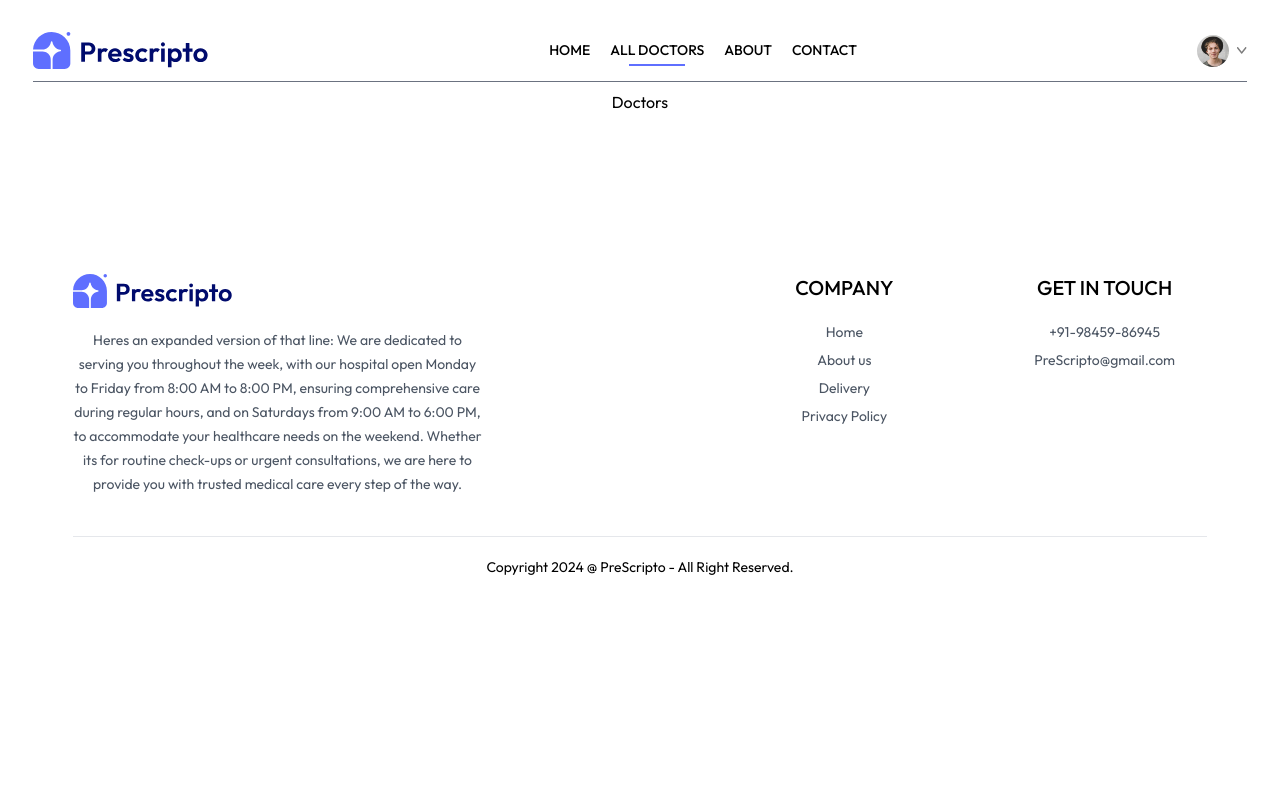
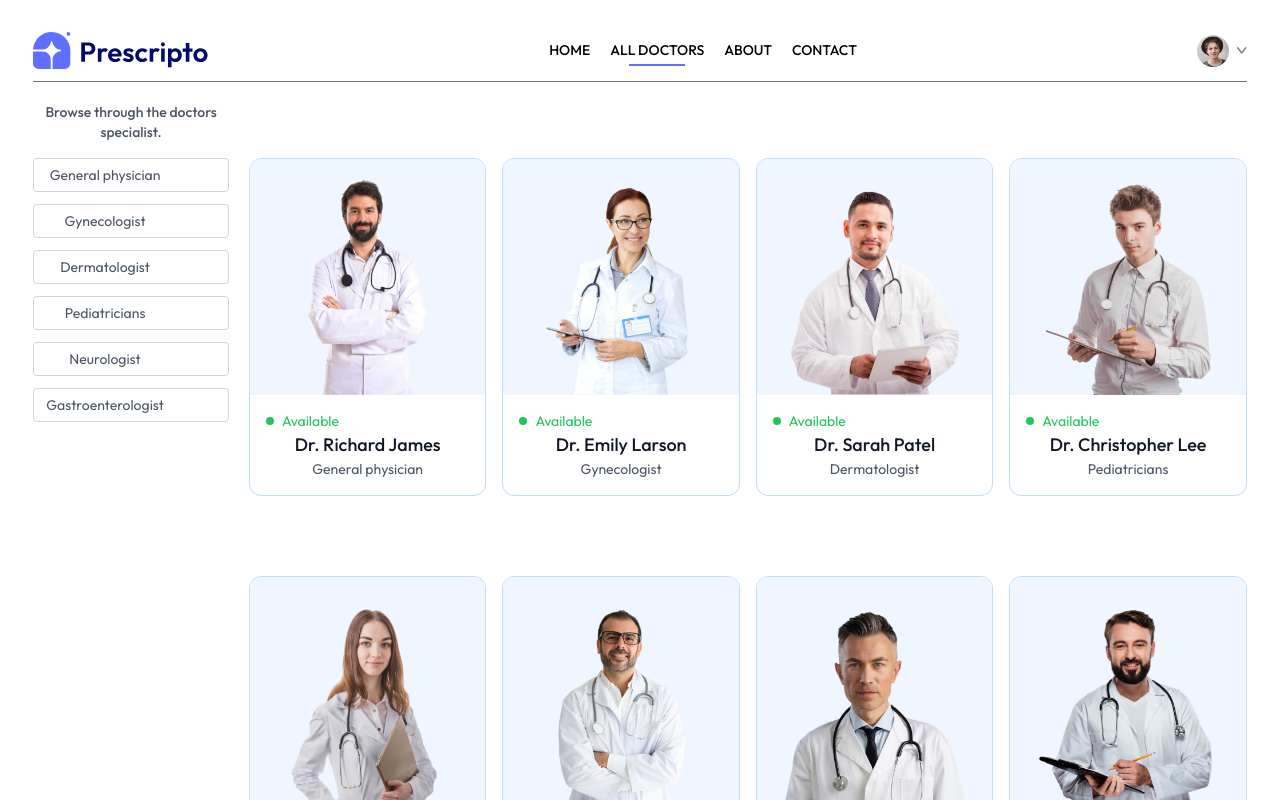
Before and after one commit to vikram17dp/PreScriptoHopso, a React (Vite) app in the folder client/: page /doctors in a window 1280 px wide. Shown: the top 800 px of the page. Built offline with nearby package versions, Linux system fonts and the light colour scheme.

Commit message:
creating and styling the Doctors component

```diff
--- a/client/src/assets/assets.js
+++ b/client/src/assets/assets.js
@@ -296,4 +296,18 @@
             line2: 'Circle, Ring Road, London'
         }
     },
+    {
+        _id: 'doc16',
+        name: 'Dr. Sarah Thompson',
+        image: doc12,
+        speciality: 'Gastroenterologist',
+        degree: 'MBBS',
+        experience: '4 Years',
+        about: 'Dr. Sarah Thompson has a strong commitment to delivering comprehensive medical care, focusing on preventive medicine, early diagnosis, and effective treatment strategies. Dr. Sarah Thompson has a strong commitment to delivering comprehensive medical care, focusing on preventive medicine, early diagnosis, and effective treatment strategies.',
+        fees: 50,
+        address: {
+            line1: '57th Cross, Richmond',
+            line2: 'Circle, Ring Road, London'
+        }
+    }
 ]
--- a/client/src/pages/Doctors.jsx
+++ b/client/src/pages/Doctors.jsx
@@ -1,11 +1,111 @@
-import React from 'react'
+import React, { useContext, useEffect, useState } from "react";
+import { useNavigate, useParams } from "react-router-dom";
+import { AppContext } from "../context/AppContext";
 
 const Doctors = () => {
+  const { speciality } = useParams();
+  const navigate = useNavigate();
+  const [filterDoc, setFilterDoc] = useState([]);
+  const { doctors } = useContext(AppContext);
+
+  const applyFilter = () => {
+    if (speciality) {
+      setFilterDoc(doctors.filter((doc) => doc.speciality === speciality));
+    } else {
+      setFilterDoc(doctors);
+    }
+  };
+  useEffect(() => applyFilter(), [doctors, speciality]);
+
   return (
     <div>
-      Doctors
+      <div className="flex flex-col sm:flex-row items-start gap-5 mt-5">
+        <div className="flex-col gap-4 text-sm text-gray-600 cursor-pointer ">
+      <p className="text-gray-600 font-medium mb-4">Browse through the doctors specialist.</p>
+          <p
+            className={`w-[94vw] sm:w-auto rounded transition-all cursor-pointer-auto pl-3 py-1.5 pr-16 border mb-3 border-gray-300 ${speciality === 'General physician' ? 'bg-indigo-100 text-black' : ""}`}
+            onClick={() =>
+              speciality === "General physician"
+                ? navigate("/doctors")
+                : navigate("/doctors/General physician")
+            }
+          >
+            General physician
+          </p>
+          <p
+            className={`w-[94vw] sm:w-auto rounded transition-all cursor-pointer-auto pl-3 py-1.5 pr-16 mb-3 border border-gray-300 ${speciality === 'Gynecologist' ? 'bg-indigo-100 text-black' : ""}`}
+            onClick={() =>
+              speciality === "Gynecologist"
+                ? navigate("/doctors")
+                : navigate("/doctors/Gynecologist")
+            }
+          >
+            Gynecologist
+          </p>
+          <p
+           className={`w-[94vw] sm:w-auto rounded transition-all cursor-pointer-auto pl-3 py-1.5 pr-16 mb-3 border border-gray-300 ${speciality === 'Dermatologist' ? 'bg-indigo-100 text-black' : ""}`}
+            onClick={() =>
+              speciality === "Dermatologist"
+                ? navigate("/doctors")
+                : navigate("/doctors/Dermatologist")
+            }
+          >
+            Dermatologist
+          </p>
+          <p
+           className={`w-[94vw] sm:w-auto rounded transition-all cursor-pointer-auto pl-3 py-1.5 pr-16 mb-3 border border-gray-300 ${speciality === 'Pediatricians' ? 'bg-indigo-100 text-black' : ""}`}
+            onClick={() =>
+              speciality === "Pediatricians"
+                ? navigate("/doctors")
+                : navigate("/doctors/Pediatricians")
+            }
+          >
+            Pediatricians
+          </p>
+          <p
+           className={`w-[94vw] sm:w-auto rounded transition-all cursor-pointer-auto pl-3 py-1.5 pr-16 mb-3 border border-gray-300 ${speciality === 'Neurologist' ? 'bg-indigo-100 text-black' : ""}`}
+            onClick={() =>
+              speciality === "Neurologist"
+                ? navigate("/doctors")
+                : navigate("/doctors/Neurologist")
+            }
+          >
+            Neurologist
+          </p>
+          <p
+           className={`w-[94vw] sm:w-auto rounded transition-all cursor-pointer-auto pl-3 py-1.5 pr-16 mb-3 border border-gray-300 ${speciality === 'Gastroenterologist' ? 'bg-indigo-100 text-black' : ""}`}
+            onClick={() =>
+              speciality === "Gastroenterologist"
+                ? navigate("/doctors")
+                : navigate("/doctors/Gastroenterologist")
+            }
+          >
+            Gastroenterologist
+          </p>
+        </div>
+
+        <div className="w-full grid grid-cols-auto gap-4 gap-y-6">
+          {filterDoc.map((item, index) => (
+            <div
+              onClick={() => navigate(`/appointment/${item._id}`)}
+              key={index}
+              className="border border-blue-200 rounded-xl overflow-hidden cursor-pointer hover:translate-y-[-10px] transition-all duration-500 mt-14 "
+            >
+              <img src={item.image} alt="" className="bg-blue-50" />
+              <div className="p-4">
+                <div className="flex items-center gap-2 text-sm text-center text-green-500">
+                  <p className="w-2 h-2 bg-green-500 rounded-full"></p>{" "}
+                  <p>Available</p>
+                </div>
+                <p className="text-gray-900 text-lg font-medium">{item.name}</p>
+                <p className="text-gray-600 text-sm">{item.speciality}</p>
+              </div>
+            </div>
+          ))}
+        </div>
+      </div>
     </div>
-  )
-}
+  );
+};
 
-export default Doctors
+export default Doctors;
```
